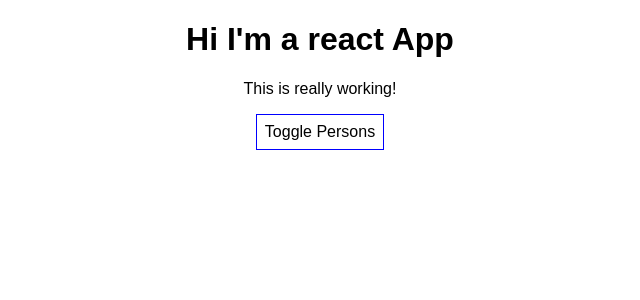
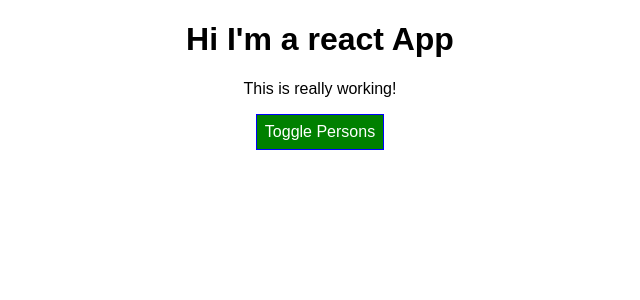
Before and after one commit to darthinvader/react-learning, a React (Create React App) app in the folder react-complete/: page / in a window 1280 px wide. Shown: the top 300 px of the page, without its empty margins (320-960 px from the left). Built offline with nearby package versions, Linux system fonts and the light colour scheme.

Commit message:
[learning] dynamic styling

```diff
--- a/react-complete/src/App.js
+++ b/react-complete/src/App.js
@@ -11,6 +11,7 @@ class App extends Component {
       { id: "asdas3", name: "Manu", age: 29 },
       { id: "asdadasas", name: "Stephanie", age: 26 },
     ],
+    showPersons: false,
   };
 
   deletePersonHandler = (personIndex) => {
@@ -42,7 +43,8 @@ class App extends Component {
 
   render() {
     const style = {
-      backgroundColor: "white",
+      backgroundColor: "green",
+      color: "white",
       font: "inherit",
       border: "1px solid blue",
       padding: "8px",
@@ -66,6 +68,8 @@ class App extends Component {
           })}
         </div>
       );
+
+      style.backgroundColor = "red";
     }
 
     return (
```
